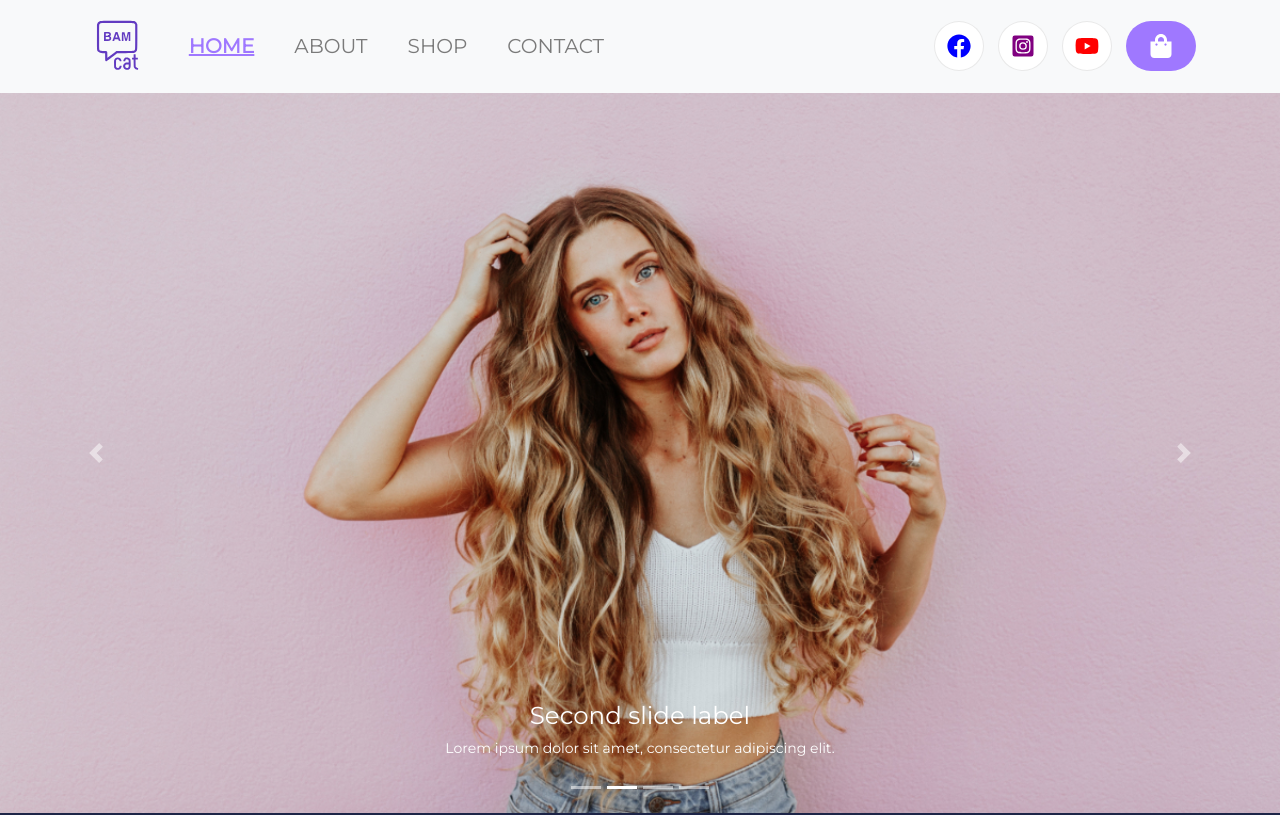
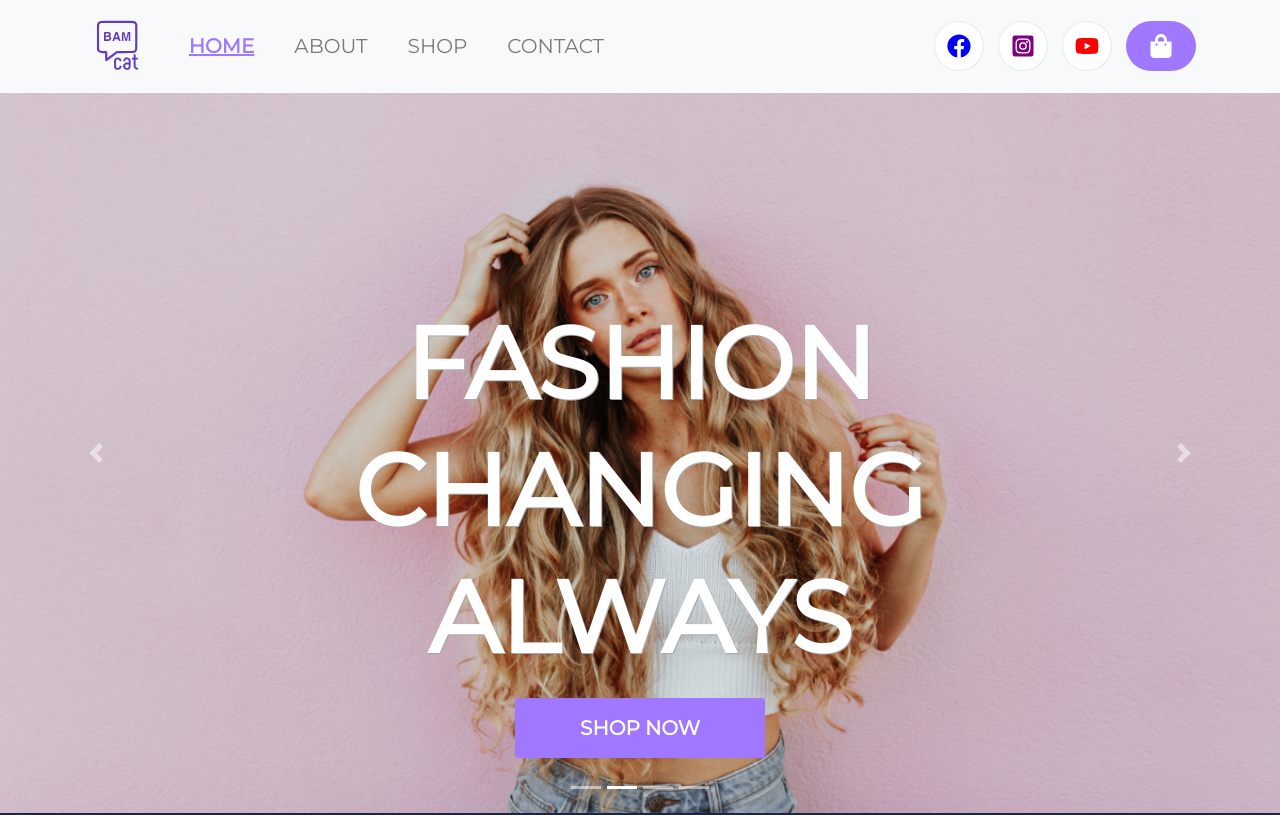
Before and after one commit to syed-ghufran-hassan/B.A.M-eCommerce, a React (Create React App) app: page / in a window 1280 px wide. Shown: the top 815 px of the page. Built offline with nearby package versions, Linux system fonts and the light colour scheme; no server answers.

Commit message:
Adding some styling to Hero image section at Home Page

```diff
--- a/src/features/Pages/HomePage.js
+++ b/src/features/Pages/HomePage.js
@@ -1,14 +1,16 @@
 import React from "react";
 import "../styles/HomePage.css";
+import { NavLink } from "react-router-dom";
 import { useEffect } from "react";
 import { useDispatch } from "react-redux";
 import { fetchProducts } from "../../actions/ProductAction";
-import hero from "../img/hero.jpg"
-import hero1 from "../img/hero1.jpg"
-import hero2 from "../img/hero2.jpg"
-import hero3 from "../img/hero3.jpg"
-import Carousel from 'react-bootstrap/Carousel'
-import 'bootstrap/dist/css/bootstrap.min.css';
+import hero from "../img/hero.jpg";
+import hero1 from "../img/hero1.jpg";
+import hero2 from "../img/hero2.jpg";
+import hero3 from "../img/hero3.jpg";
+import Carousel from "react-bootstrap/Carousel";
+import Button from "react-bootstrap/Button";
+import "bootstrap/dist/css/bootstrap.min.css";
 
 function HomePage() {
   const dispatch = useDispatch();
@@ -19,70 +21,72 @@ function HomePage() {
 
   return (
     <div className="Carousel">
-  <Carousel>
-  <Carousel.Item interval={5000}>
-    <img
-      className="d-block w-100"
-      src={hero}
-      alt="First slide"
-    />
+      <Carousel fade>
+        <Carousel.Item interval={3000}>
+          <img className="d-block w-100" src={hero} alt="First slide" />
           <Carousel.Caption>
-      <h3>First slide label</h3>
-      <p>Nulla vitae elit libero, a pharetra augue mollis interdum.</p>
+            <h3>FASHION</h3>
+            <h3>CHANGING</h3>
+            <h3>ALWAYS</h3>
+            <button>
+            <NavLink
+              className="home-shop"
+              exact="true"
+              to="/shop"
+            >
+              SHOP NOW
+            </NavLink></button>
           </Carousel.Caption>
         </Carousel.Item>
-  <Carousel.Item interval={5000}>
-    <img
-      className="d-block w-100"
-      src={hero1}
-      alt="Second slide"
-    />
+        <Carousel.Item interval={3000}>
+          <img className="d-block w-100" src={hero1} alt="Second slide" />
           <Carousel.Caption>
-      <h3>Second slide label</h3>
-      <p>Lorem ipsum dolor sit amet, consectetur adipiscing elit.</p>
+            <h3>FASHION</h3>
+            <h3>CHANGING</h3>
+            <h3>ALWAYS</h3>
+            <Button>
+            <NavLink
+              className="home-shop"
+              exact="true"
+              to="/shop"
+            >
+              SHOP NOW
+            </NavLink></Button>
           </Carousel.Caption>
         </Carousel.Item>
-  <Carousel.Item interval={5000}>
-    <img
-      className="d-block w-100"
-      src={hero2}
-      alt="Third slide"
-    />
+        <Carousel.Item interval={3000}>
+          <img className="d-block w-100" src={hero2} alt="Third slide" />
           <Carousel.Caption>
-      <h3>Third slide label</h3>
-      <p>Praesent commodo cursus magna, vel scelerisque nisl consectetur.</p>
+            <h3>FASHION</h3>
+            <h3>CHANGING</h3>
+            <h3>ALWAYS</h3>
+            <Button>
+            <NavLink
+              className="home-shop"
+              exact="true"
+              to="/shop"
+            >
+              SHOP NOW
+            </NavLink></Button>
           </Carousel.Caption>
         </Carousel.Item>
-  <Carousel.Item interval={5000}>
-    <img
-      className="d-block w-100"
-      src={hero3}
-      alt="Third slide"
-    />
+        <Carousel.Item interval={3000}>
+          <img className="d-block w-100" src={hero3} alt="Third slide" />
           <Carousel.Caption>
-      <h3>Third slide label</h3>
-      <p>Praesent commodo cursus magna, vel scelerisque nisl consectetur.</p>
+            <h3>FASHION</h3>
+            <h3>CHANGING</h3>
+            <h3>ALWAYS</h3>
+            <Button>
+            <NavLink
+              className="home-shop"
+              exact="true"
+              to="/shop"
+            >
+              SHOP NOW
+            </NavLink></Button>
           </Carousel.Caption>
         </Carousel.Item>
       </Carousel>
-       {/* <HeroCarousel>
-    <img
-      src={hero}
-      alt=""
-    />
-    <img
-      src={hero1}
-      alt=""
-    />
-    <img
-      src={hero2}
-      alt=""
-    />
-    <img
-      src={hero3}
-      alt=""
-    />
-  </HeroCarousel> */}
     </div>
   );
 }
--- a/src/features/styles/HomePage.css
+++ b/src/features/styles/HomePage.css
@@ -1,7 +1,31 @@
-/* .Carousel img{
-  background: linear-gradient(rgba(0,0,0,0.5));
-	height: 50%;
-	background-position: center;
-	background-repeat: no-repeat;
-	position: relative;
-} */
+.carousel-caption {
+	top: 50%;
+	transform: translateY(-50%);
+}
+.carousel-item h3{
+		font-size: 100px;
+		font-weight: bold;
+		text-shadow: 1px 1px darkgray;
+}
+.carousel-caption button {
+	width: 250px;
+	height: 60px;
+	border: none;
+	overflow: hidden;
+	background: linear-gradient(to right, #8c6ae4, #8c6ae4 50%, #9F78FF 50%);
+  background-size: 200% 100%;
+  background-position: 100%;
+	transition: background-position 275ms ease;
+}
+
+.carousel-caption button:hover {
+	background-position: 0 100%;
+	text-decoration: none;
+}
+
+.carousel-caption button a {
+	font-weight: bold;
+	font-size: 20px;
+	color: white;
+	text-decoration: none;
+}
```
Lines whose indentation alone changed are shown as unchanged.
